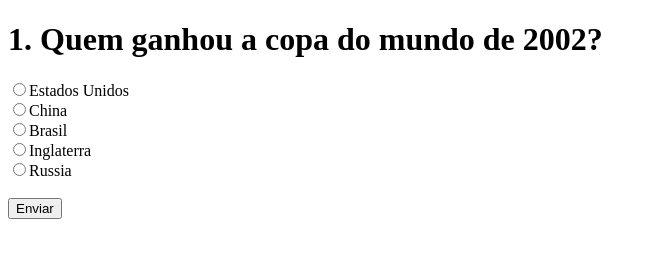
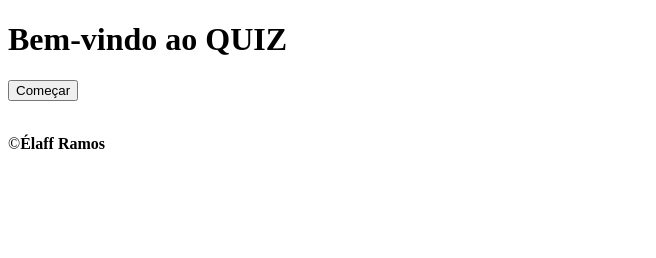
Before and after one commit to elafframos/Quiz, a plain HTML site: page index.html in a window 1280 px wide. Shown: the whole page, without its empty margins (0-656 px from the left). Drawn offline with Linux system fonts and the light colour scheme.

Commit message:
Update index.html

```diff
--- a/index.html
+++ b/index.html
@@ -3,22 +3,17 @@
 <head>
     <meta charset="UTF-8">
     <meta name="viewport" content="width=device-width, initial-scale=1.0">
-    <title>Quiz</title>
+    <title>Document</title>
+    <link rel="stylesheet" href="style1.css">
 </head>
 <body>
-    <h1>1. Quem ganhou a copa do mundo de 2002?</h1>
-    <input type="radio" class="estado" name="paises" id="">Estados Unidos <br>
-    <input type="radio" class="china" name="paises" id="">China <br>
-    <input type="radio" class="brasil" name="paises" id="">Brasil <br>
-    <input type="radio" class="inglaterra" name="paises" id="">Inglaterra <br>
-    <input type="radio" class="russia" name="paises" id="">Russia <br> <br>
+    <h1>Bem-vindo ao QUIZ</h1>
+    <input type="button" class="botao" value="Começar" onclick="bem()"> <br> <br>
 
-    <input type="button" value="Enviar" onclick="paises()"> <br> <br>
+    <footer>
+        <p>&copy;<strong>Élaff Ramos</strong></p> <!-- Aqui fica a copy -->
+    </footer>
 
-    <section class="res">
-
-    </section>
-
-    <script src="script.js"></script>
+    <script src="bem.js"></script>
 </body>
 </html>
```
